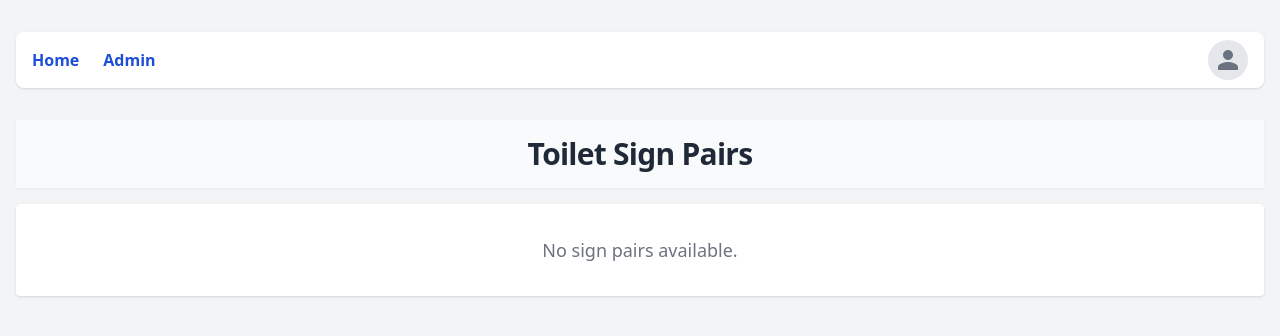
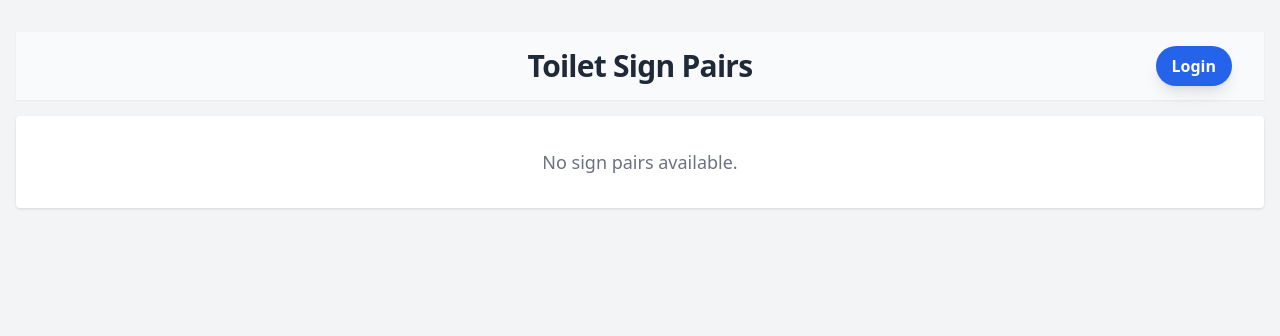
Before and after one commit to austy81/ToiletLabelsPython, a Django app: template gallery/templates/gallery/signpair_list.html in a window 1280 px wide. Shown: the top 336 px of the page. Run offline with Django 5.2, Linux system fonts and the light colour scheme; the template is opened without the code that fills it, so the values that code supplies are empty; some libraries are stand-ins or nearby versions.

Commit message:
leftovers

```diff
--- a/gallery/templates/base.html
+++ b/gallery/templates/base.html
@@ -7,23 +7,9 @@
 </head>
 <body class="bg-gray-100 min-h-screen">
     <div class="container mx-auto px-4 py-8">
-        <nav class="flex items-center justify-between bg-white shadow rounded-lg px-4 py-2 mb-8">
-            <div class="flex items-center space-x-6">
-                <a href="/" class="text-blue-700 hover:underline font-semibold">Home</a>
-                <a href="/admin/" class="text-blue-700 hover:underline font-semibold">Admin</a>
-            </div>
-            <div class="flex items-center space-x-4">
-                {% if user.is_authenticated and user.is_superuser %}
-                    <a href="/upload/" class="inline-flex items-center px-4 py-2 bg-blue-600 text-white rounded-full shadow-lg hover:bg-blue-700 transition font-bold">
-                        <svg class="w-5 h-5 mr-2" fill="none" stroke="currentColor" stroke-width="2" viewBox="0 0 24 24" stroke-linecap="round" stroke-linejoin="round"><path d="M12 4v16m8-8H4"/></svg>
-                        Upload Label
-                    </a>
-                {% endif %}
-                <span class="inline-flex items-center justify-center w-10 h-10 bg-gray-200 rounded-full">
-                    <svg class="w-6 h-6 text-gray-500" fill="currentColor" viewBox="0 0 24 24"><path d="M12 12c2.7 0 5-2.3 5-5s-2.3-5-5-5-5 2.3-5 5 2.3 5 5 5zm0 2c-3.3 0-10 1.7-10 5v3h20v-3c0-3.3-6.7-5-10-5z"/></svg>
-                </span>
-            </div>
-        </nav>
+        {% if user.is_authenticated %}
+
+        {% endif %}
         {% block content %}{% endblock %}
     </div>
     {% if user.is_authenticated and user.is_superuser %}
--- a/gallery/templates/gallery/signpair_detail.html
+++ b/gallery/templates/gallery/signpair_detail.html
@@ -1,4 +1,4 @@
-{% extends "base.html" %}
+
 {% block content %}
 <div class="bg-white rounded-xl shadow-lg p-8 max-w-4xl mx-auto">
   <div class="flex flex-col md:flex-row md:justify-center md:space-x-12 mb-8">
--- a/gallery/templates/gallery/signpair_list.html
+++ b/gallery/templates/gallery/signpair_list.html
@@ -1,7 +1,23 @@
 {% extends "base.html" %}
 {% block content %}
-<div class="sticky top-0 z-10 bg-gray-50 py-4 mb-4 shadow-sm">
-  <h1 class="text-3xl font-extrabold text-gray-800 text-center tracking-tight">Toilet Sign Pairs</h1>
+<div class="sticky top-0 z-10 bg-gray-50 py-4 mb-4 shadow-sm flex items-center justify-center relative">
+  <h1 class="text-3xl font-extrabold text-gray-800 text-center tracking-tight w-full">Toilet Sign Pairs</h1>
+  {% if user.is_authenticated %}
+    <div class="absolute right-8 top-1/2 -translate-y-1/2 flex flex-row-reverse items-center gap-3">
+      <span class="inline-flex items-center justify-center w-10 h-10 bg-gray-200 rounded-full">
+        <svg class="w-6 h-6 text-gray-500" fill="currentColor" viewBox="0 0 24 24"><path d="M12 12c2.7 0 5-2.3 5-5s-2.3-5-5-5-5 2.3-5 5 2.3 5 5 5zm0 2c-3.3 0-10 1.7-10 5v3h20v-3c0-3.3-6.7-5-10-5z"/></svg>
+      </span>
+      {% if user.is_superuser %}
+        <form method="post" action="/logout/" style="display:inline;">{% csrf_token %}
+          <button type="submit" class="inline-flex items-center px-4 py-2 bg-red-600 text-white rounded-full shadow-lg hover:bg-red-700 transition font-bold">Logout</button>
+        </form>
+      {% endif %}
+    </div>
+  {% else %}
+    <div class="absolute right-8 top-1/2 -translate-y-1/2 flex items-center gap-3">
+      <a href="/login/" class="inline-flex items-center px-4 py-2 bg-blue-600 text-white rounded-full shadow-lg hover:bg-blue-700 transition font-bold">Login</a>
+    </div>
+  {% endif %}
 </div>
 {% if pairs %}
 <div class="flex flex-col gap-8 md:gap-10 px-2 md:px-8 lg:px-32">
@@ -44,7 +60,7 @@
           <svg class="w-4 h-4 text-yellow-400" fill="currentColor" viewBox="0 0 20 20"><path d="M9.049 2.927c.3-.921 1.603-.921 1.902 0l1.286 3.967a1 1 0 0 0 .95.69h4.175c.969 0 1.371 1.24.588 1.81l-3.38 2.455a1 1 0 0 0-.364 1.118l1.286 3.966c.3.922-.755 1.688-1.54 1.118l-3.38-2.455a1 1 0 0 0-1.176 0l-3.38 2.455c-.784.57-1.838-.196-1.54-1.118l1.286-3.966a1 1 0 0 0-.364-1.118L2.05 9.394c-.783-.57-.38-1.81.588-1.81h4.175a1 1 0 0 0 .95-.69l1.286-3.967z"/></svg>
         </div>
       </div>
-      <a href="{% url 'gallery:signpair_detail' pair.RowKey %}" class="mt-4 inline-block text-sm font-semibold text-blue-600 hover:underline transition-colors">View Details →</a>
+
     </div>
     {% endfor %}
 </div>
--- a/gallery/urls.py
+++ b/gallery/urls.py
@@ -1,11 +1,10 @@
 from django.urls import path
-from .views import signpair_list, signpair_detail, vote_view, upload_label
+from .views import signpair_list, vote_view, upload_label
 
 app_name = 'gallery'
 
 urlpatterns = [
     path('', signpair_list, name='signpair_list'),
-    path('pair/<str:pk>/', signpair_detail, name='signpair_detail'),
     path('pair/<str:pk>/vote/', vote_view, name='vote'),
     path('upload/', upload_label, name='upload_label'),
 ]
--- a/toiletlabels/settings.py
+++ b/toiletlabels/settings.py
@@ -29,6 +29,8 @@ ALLOWED_HOSTS = []
 
 
 # Application definition
+
+LOGIN_REDIRECT_URL = '/'
 
 INSTALLED_APPS = [
     'django.contrib.admin',
--- a/toiletlabels/urls.py
+++ b/toiletlabels/urls.py
@@ -16,8 +16,11 @@ Including another URLconf
 """
 from django.contrib import admin
 from django.urls import path, include
+from django.contrib.auth import views as auth_views
 
 urlpatterns = [
     path('admin/', admin.site.urls),
+    path('login/', auth_views.LoginView.as_view(), name='login'),
+    path('logout/', auth_views.LogoutView.as_view(next_page='/'), name='logout'),
     path('', include('gallery.urls', namespace='gallery')),
 ]
```
Also changed, not shown: gallery/templates/registration/login.html (added, +24 -0 lines), gallery/views.py (+1 -9 lines).
